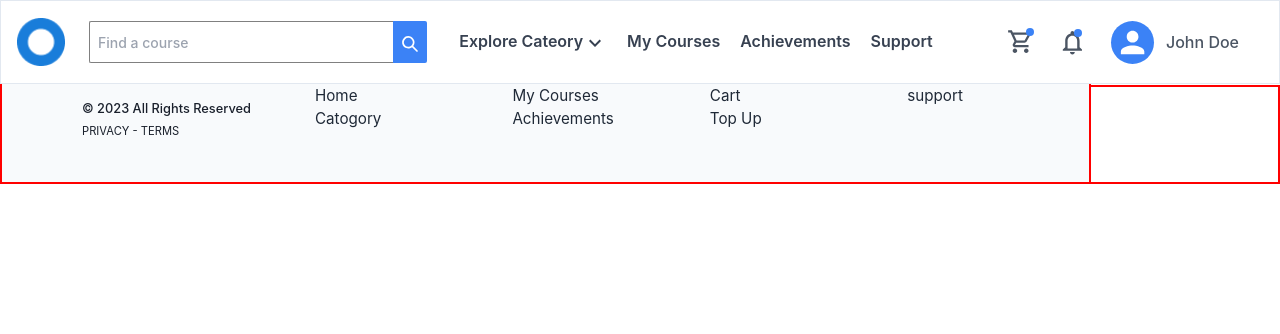
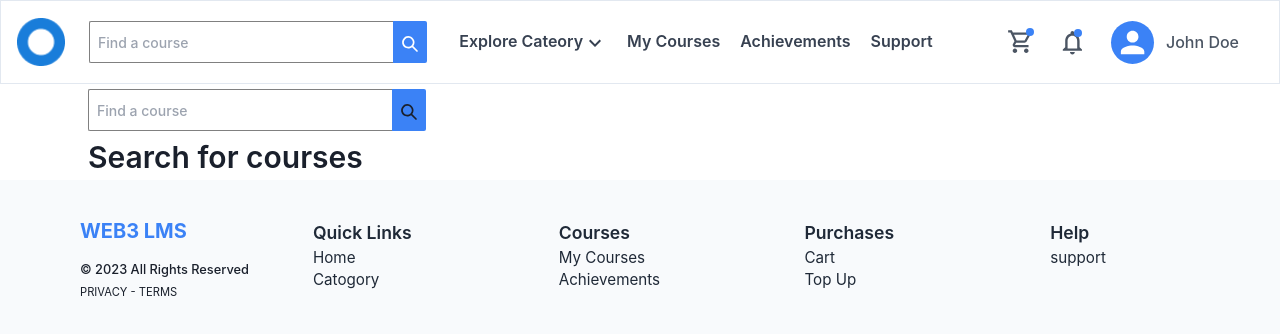
Before and after one commit to Tosmel2/AYA-LMS, a React (Create React App) app: page /search-results in a window 1280 px wide. Shown: the top 334 px of the page. Built offline with nearby package versions, Linux system fonts and the light colour scheme.

Commit message:
search courses components fix

```diff
--- a/src/Page/Course/SearchResult.jsx
+++ b/src/Page/Course/SearchResult.jsx
@@ -26,7 +26,7 @@ const SearchResult = () => {
   return (
     <>
       <Navbar />
-      <div className="res-wrp" style={{ border:'2px solid red'}}>
+      <div className="res-wrp">
         <div className="res-box">
 
 
@@ -87,10 +87,8 @@ const SearchResult = () => {
         </div>
       </div>
 
-      <div style={{position:'absolute', bottom:'0', border:'2px solid red'}}>
-        <Footer />
-      </div>
-      {/* <Footer /> */}
+
+      <Footer />
     </>
   );
 };
```
